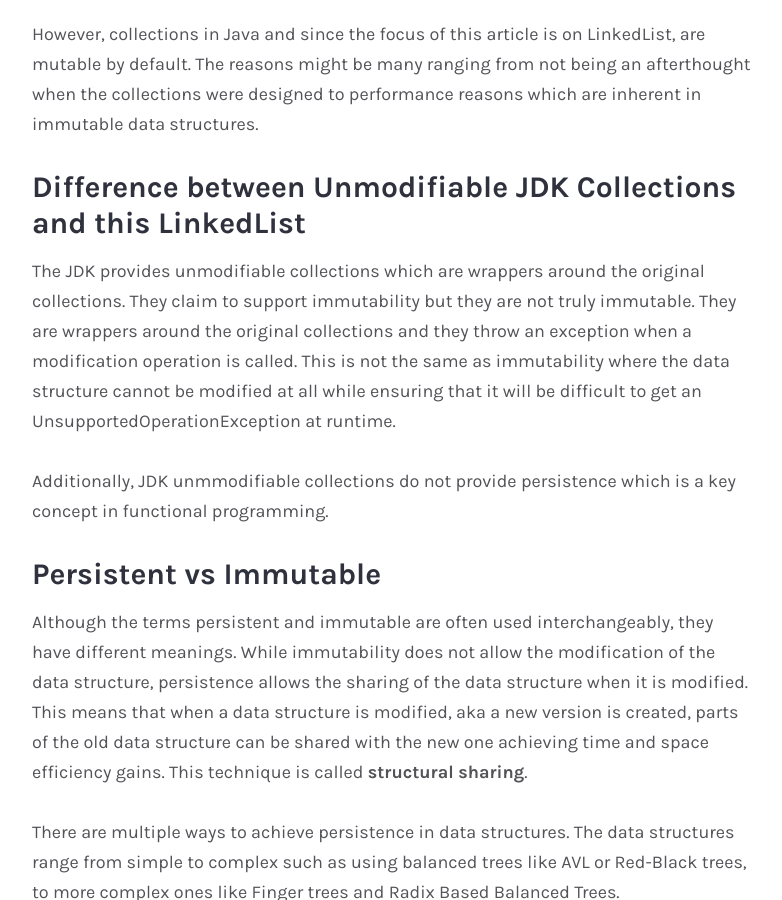
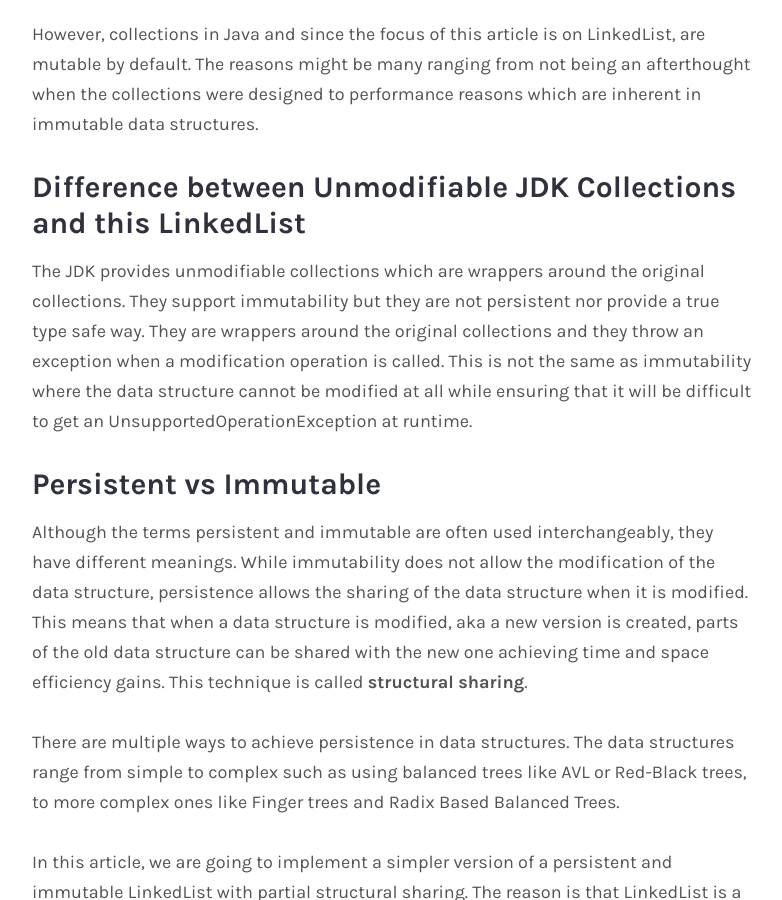
Before and after one commit to vsoum/vsoum.github.io, a Jekyll site: the page built from _posts/2024-07-22-persistent-and-immutable-list.md, in a window 1280 px wide and 900 px high, scrolled down 1926 px. Shown: the whole window, without its empty margins (248-1030 px from the left). Built offline with Jekyll 4.4.1, drawn with Linux system fonts in a browser that asks for light colours; comment, search, counter and statistics services are not loaded.

Commit message:
Updating persistence article

```diff
--- a/_posts/2024-07-22-persistent-and-immutable-list.md
+++ b/_posts/2024-07-22-persistent-and-immutable-list.md
@@ -48,13 +48,12 @@
 
 ### Difference between Unmodifiable JDK Collections and this LinkedList
 
-The JDK provides unmodifiable collections which are wrappers around the original collections. They claim to
-support immutability but they are not truly immutable. They are wrappers around the original collections and they
+The JDK provides unmodifiable collections which are wrappers around the original collections. They
+support immutability but they are not persistent nor provide a true type safe way.
+They are wrappers around the original collections and they
 throw an exception when a modification operation is called. This is not the same as immutability where the data
 structure
 cannot be modified at all while ensuring that it will be difficult to get an UnsupportedOperationException at runtime.
-
-Additionally, JDK unmmodifiable collections do not provide persistence which is a key concept in functional programming.
 
 ### Persistent vs Immutable
 
```
